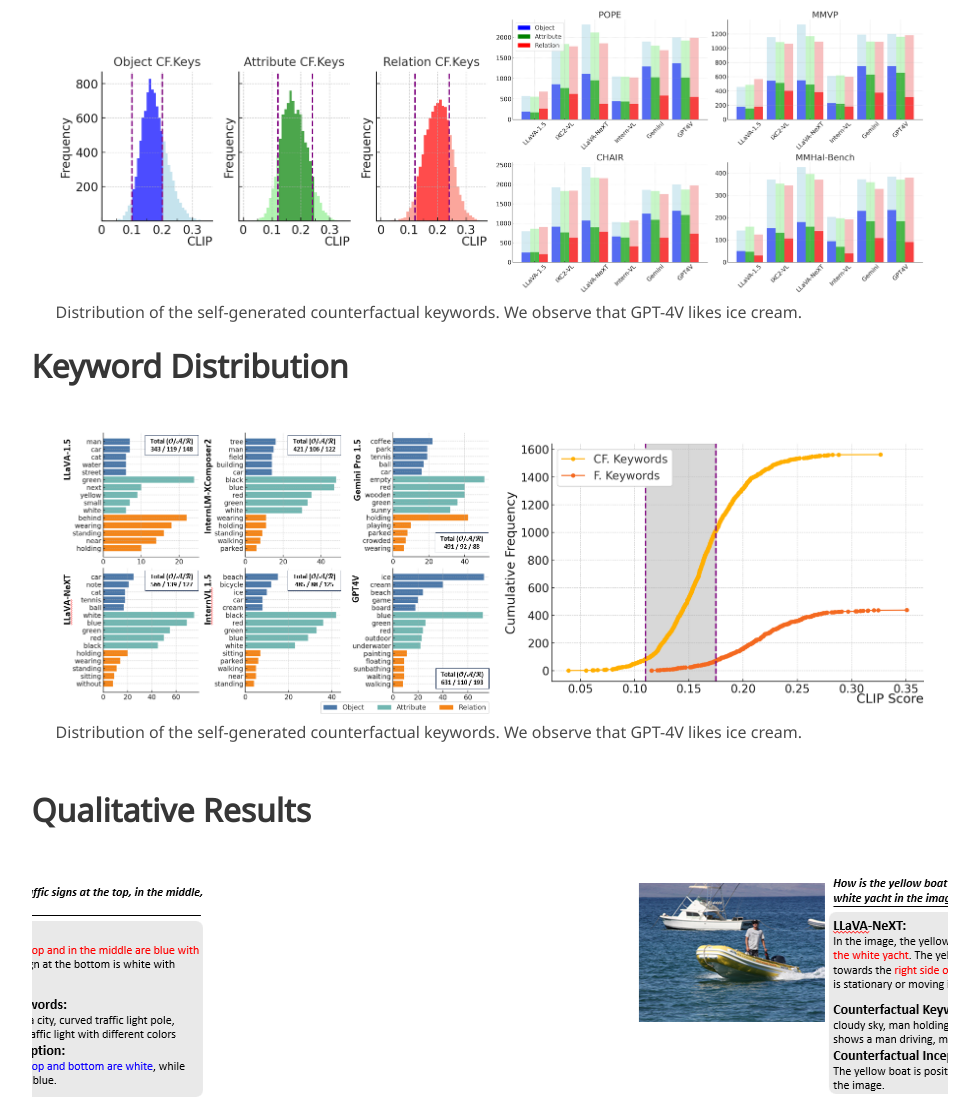
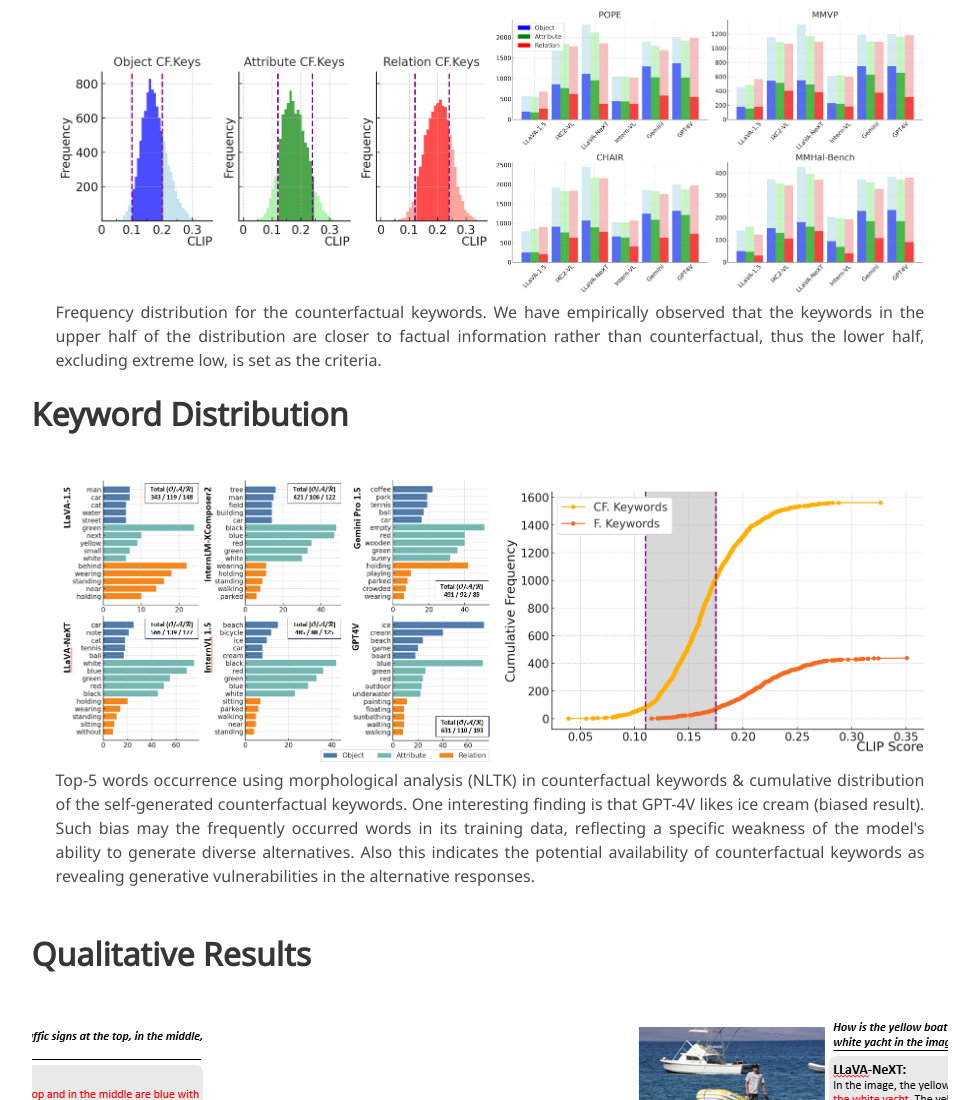
Before and after one commit to IVY-LVLM/Counterfactual-Inception, a plain HTML site: page index.html in a window 1280 px wide. Shown: the part 1673-2773 px from the top of the page, without its empty margins (150-1129 px from the left). Drawn offline with nearby package versions, Linux system fonts and the light colour scheme; some icons are missing; a web font is replaced by a local one.

Commit message:
comment modified

```diff
--- a/index.html
+++ b/index.html
@@ -190,7 +190,7 @@
         <div class="hero-body">
           <img src="static/images/cf_analysis.png" alt="Comparison"/>
           <h2 class="content has-text-justified">
-            Distribution of the self-generated counterfactual keywords. We observe that GPT-4V likes ice cream.
+            Frequency distribution for the counterfactual keywords. We have empirically observed that the keywords in the upper half of the distribution are closer to factual information rather than counterfactual, thus the lower half, excluding extreme low, is set as the criteria.
           </h2>
         </div>
       </div>
@@ -207,7 +207,7 @@
         <div class="hero-body">
           <img src="static/images/cf_dist.png" alt="Comparison"/>
           <h2 class="content has-text-justified">
-            Distribution of the self-generated counterfactual keywords. We observe that GPT-4V likes ice cream.
+            Top-5 words occurrence using morphological analysis (NLTK) in counterfactual keywords & cumulative distribution of the self-generated counterfactual keywords. One interesting finding is that GPT-4V likes ice cream (biased result). Such bias may the frequently occurred words in its training data, reflecting a specific weakness of the model's ability to generate diverse alternatives. Also this indicates the potential availability of counterfactual keywords as revealing generative vulnerabilities in the alternative responses.
           </h2>
         </div>
       </div>
```
